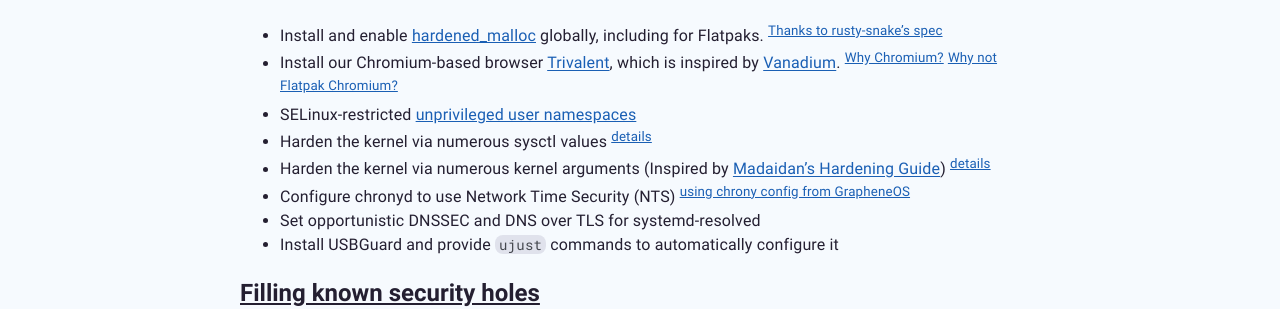
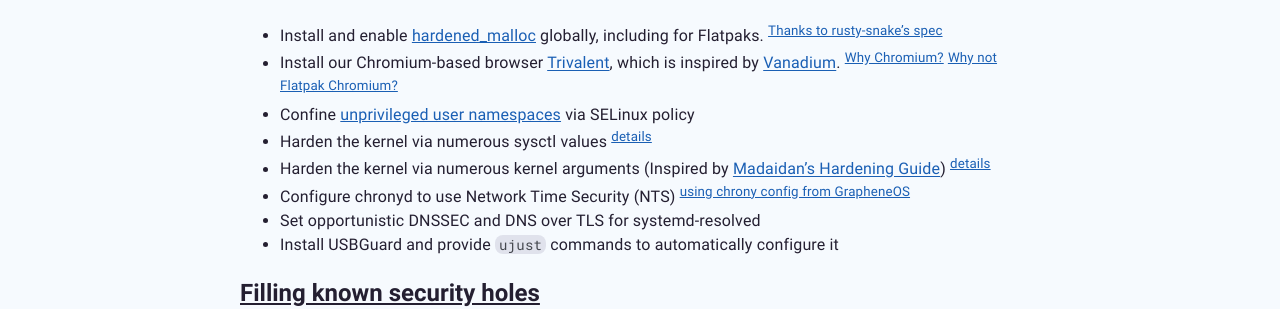
Before and after one commit to secureblue/secureblue.github.io, a Jekyll site: the page built from content/FEATURES.md, in a window 1280 px wide. Shown: the part 200-509 px from the top of the page. Built offline with Jekyll 4.4.1, drawn with Linux system fonts in a browser that asks for light colours.

Commit message:
docs: unify and improve SELinux-specific wording for confined userns

```diff
--- a/content/FEATURES.md
+++ b/content/FEATURES.md
@@ -10,7 +10,7 @@
 {: #exploit-mitigation}
 - Install and enable [hardened_malloc](https://github.com/GrapheneOS/hardened_malloc) globally, including for Flatpaks. <sup>[Thanks to rusty-snake's spec](https://github.com/rusty-snake/fedora-extras)</sup>
 - Install our Chromium-based browser [Trivalent](https://github.com/secureblue/Trivalent), which is inspired by [Vanadium](https://github.com/GrapheneOS/Vanadium). <sup>[Why Chromium?](https://grapheneos.org/usage#web-browsing)</sup> <sup>[Why not Flatpak Chromium?](https://forum.vivaldi.net/post/669805)</sup>
-- SELinux-restricted [unprivileged user namespaces](/articles/userns)
+- Confine [unprivileged user namespaces](/articles/userns) via SELinux policy
 - Harden the kernel via numerous sysctl values <sup>[details](https://github.com/secureblue/secureblue/blob/live/files/system/etc/sysctl.d/60-hardening.conf)</sup>
 - Harden the kernel via numerous kernel arguments (Inspired by [Madaidan's Hardening Guide](https://madaidans-insecurities.github.io/guides/linux-hardening.html)) <sup>[details](/articles/kargs)</sup>
 - Configure chronyd to use Network Time Security (NTS) <sup>[using chrony config from GrapheneOS](https://github.com/GrapheneOS/infrastructure/blob/main/chrony.conf)</sup>
```
